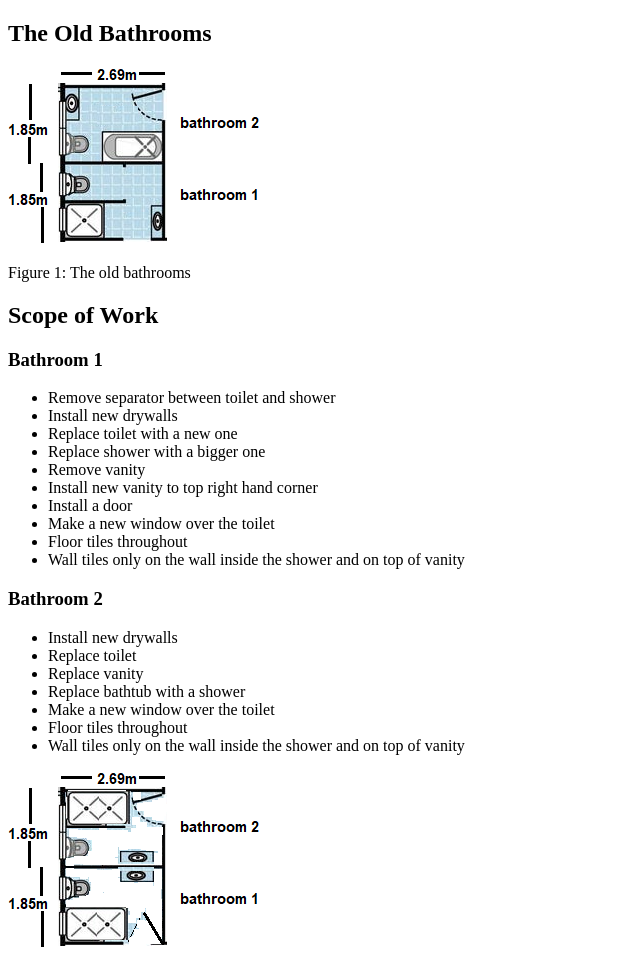
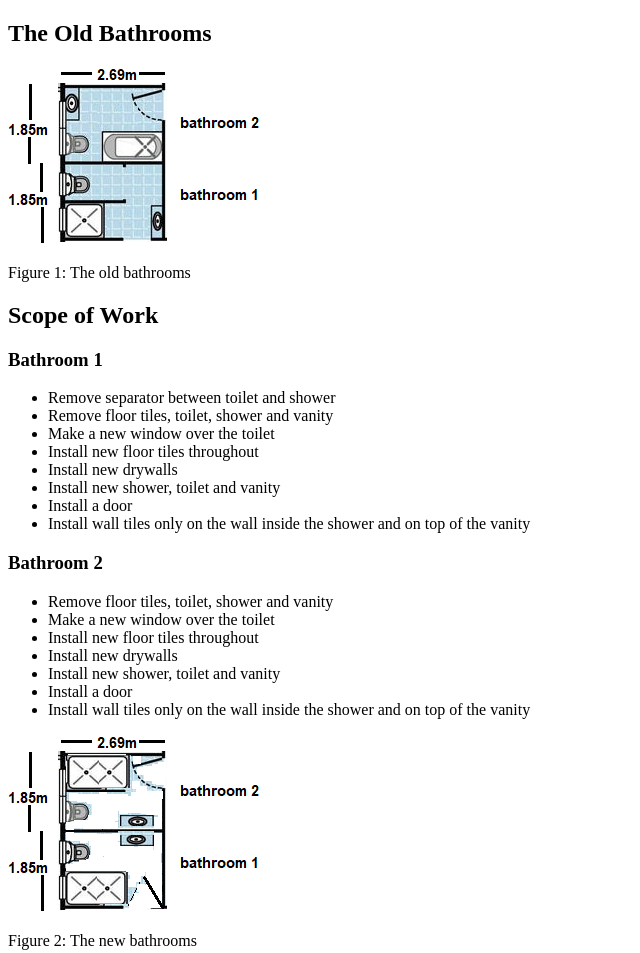
Before and after one commit to budi-kurniawan/budi-kurniawan.github.io, a plain HTML site: page bathroom.html in a window 1280 px wide. Shown: the top 953 px of the page, without its empty margins (0-640 px from the left). Drawn offline with Linux system fonts and the light colour scheme.

Commit message:
edited bathroom.html

```diff
--- a/bathroom.html
+++ b/bathroom.html
@@ -18,27 +18,25 @@
 <h3>Bathroom 1</h3>
 <ul>
 <li>Remove separator between toilet and shower</li>
+<li>Remove floor tiles, toilet, shower and vanity</li>
+<li>Make a new window over the toilet</li>
+<li>Install new floor tiles throughout</li>
 <li>Install new drywalls</li>
-<li>Replace toilet with a new one</li>
-<li>Replace shower with a bigger one</li>
-<li>Remove vanity</li>
-<li>Install new vanity to top right hand corner</li>
+<li>Install new shower, toilet and vanity</li>
 <li>Install a door</li>
-<li>Make a new window over the toilet</li>
-<li>Floor tiles throughout</li>
-<li>Wall tiles only on the wall inside the shower and on top of vanity</li>
+<li>Install wall tiles only on the wall inside the shower and on top of the vanity</li>
 </ul>
 
 
 <h3>Bathroom 2</h3>
 <ul>
+<li>Remove floor tiles, toilet, shower and vanity</li>
+<li>Make a new window over the toilet</li>
+<li>Install new floor tiles throughout</li>
 <li>Install new drywalls</li>
-<li>Replace toilet</li>
-<li>Replace vanity</li>
-<li>Replace bathtub with a shower</li>
-<li>Make a new window over the toilet</li>
-<li>Floor tiles throughout</li>
-<li>Wall tiles only on the wall inside the shower and on top of vanity</li>
+<li>Install new shower, toilet and vanity</li>
+<li>Install a door</li>
+<li>Install wall tiles only on the wall inside the shower and on top of the vanity</li>
 </ul>
 
 <p>
```
